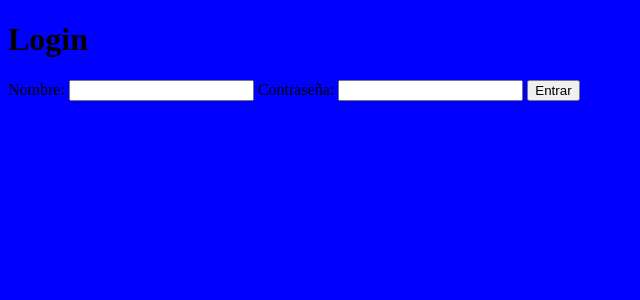
After one commit to JorgeSaicoski/restaurantmanager, a Django app: page /account/login/ in a window 1280 px wide. The commit adds this page. Shown: the top 300 px of the page, without its empty margins (0-640 px from the left). Run offline with Django 4.2, Linux system fonts and the light colour scheme.

Commit message:
Login page

```diff
--- a/accounts/forms.py
+++ b/accounts/forms.py
@@ -23,3 +23,8 @@ class NewCustomerForm(forms.ModelForm):
     class Meta:
         model = Customer
         fields = ("name", "email", "phone")
+
+
+class LoginForm(forms.Form):
+    password = forms.CharField(widget=forms.PasswordInput())
+    username = forms.CharField(max_length = 200)
--- /dev/null
+++ b/accounts/templates/accounts/login.html
@@ -0,0 +1,17 @@
+{% extends 'accounts/main.html' %}
+{% block content %}
+
+
+<div class="container py-5">
+	<h1>Login</h1>
+	<form method="POST">
+		{% csrf_token %}
+		Nombre:
+		{{ form.username }}
+		Contraseña:
+		{{ form.password }}
+		<button class="btn btn-primary" type="submit">Entrar</button>
+	</form>
+</div>
+
+{% endblock %}
--- a/accounts/templates/accounts/register.html
+++ b/accounts/templates/accounts/register.html
@@ -11,6 +11,7 @@
 		{{ register_form|crispy }}
 		<button class="btn btn-primary" type="submit">Register</button>
 	</form>
-	<p class="text-center">If you already have an account, <a href="/login">login</a> instead.</p>
+	<p class="text-center">If you already have an account, <a href="{% url 'login'%}">login</a> instead.</p>
 </div>
+
 {% endblock %}
--- a/accounts/urls.py
+++ b/accounts/urls.py
@@ -5,4 +5,5 @@ from . import views
 urlpatterns = [
 	path('register/', views.register_request, name="register"),
 	path('register/customer', views.customer_request, name="customer_register"),
+	path('login/', views.login_request, name="login"),
 ]
--- a/accounts/views.py
+++ b/accounts/views.py
@@ -1,6 +1,6 @@
 from django.shortcuts import  render, redirect
-from .forms import NewUserForm, NewCustomerForm
-from django.contrib.auth import login
+from .forms import NewUserForm, NewCustomerForm, LoginForm
+from django.contrib.auth import login, authenticate
 from django.contrib import messages
 from accounts.models import Customer
 
@@ -26,7 +26,6 @@ def customer_request(request):
 			user = request.user
 			form.save()
 			email = request.POST["email"]
-			name = request.POST["name"]
 			try:
 				customer = Customer.objects.get(email=email)
 			except:
@@ -39,3 +38,20 @@ def customer_request(request):
 		messages.error(request, "Unsuccessful registration. Invalid information.")
 	form = NewCustomerForm(request.POST)
 	return render (request=request, template_name="accounts/customer.html", context={"register_form":form})
+
+
+def login_request(request):
+
+	if request.method == 'POST':
+		username = request.POST['username']
+		password = request.POST['password']
+		user = authenticate(request, username=username, password=password)
+		if user is not None:
+			login(request, user)
+			messages.success(request, f' wecome {username} !!')
+			return redirect("/")
+		else:
+			messages.info(request, f'account done not exit plz sign in')
+	form = LoginForm()
+
+	return render(request, 'accounts/login.html', {'form': form})
```
